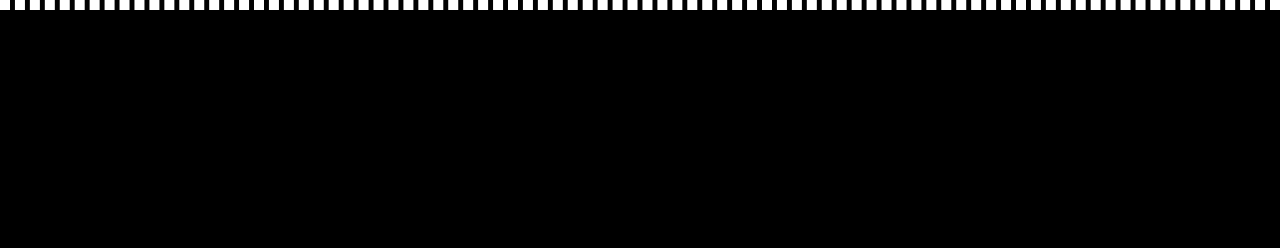
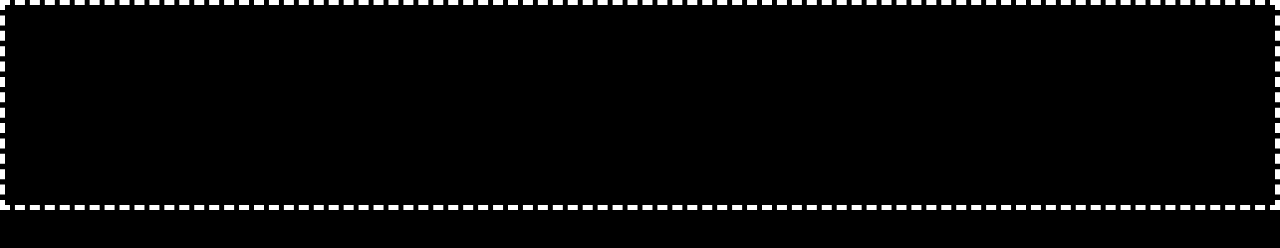
Before and after one commit to rxofdi/RXFM, a plain HTML site: page teethbone.html in a window 1280 px wide. Drawn offline with Linux system fonts and the light colour scheme.

Commit message:
Update teethbone.html

```diff
--- a/teethbone.html
+++ b/teethbone.html
@@ -9,7 +9,7 @@
         background-color: #000000;
           border: 5px dashed #FFFFFF;
           margin: 0;
-          min-height: 0vh;
+          min-height: 25vh;
       }
       p {
         color: #FFFFFF;
```
